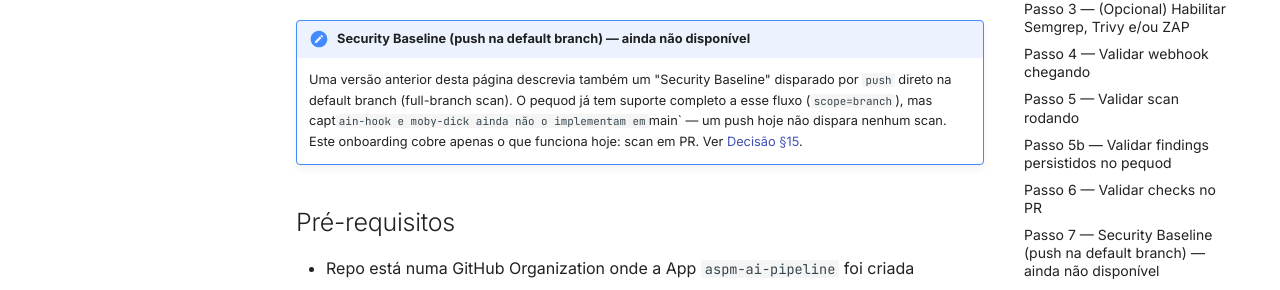
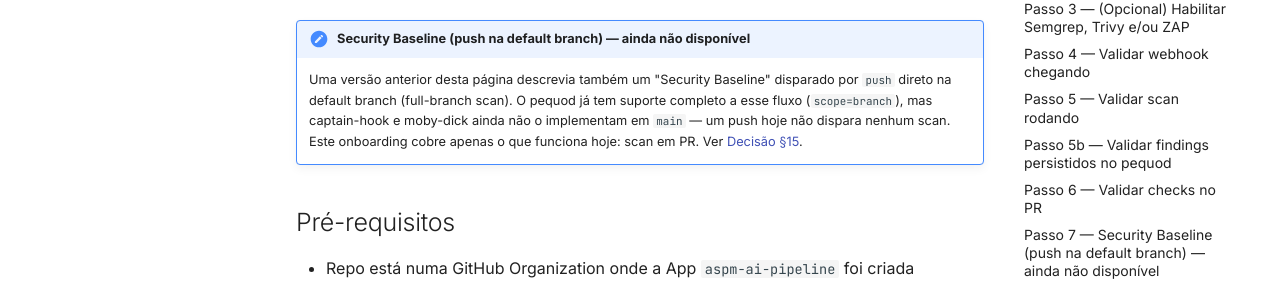
Before and after one commit to OdinEye-FIAP/aspm-docs, an MkDocs documentation site: the page built from docs/integration/onboarding-repo.md, in a window 1280 px wide and 900 px high. Shown: the part 294-584 px from the top of the window. Built offline with MkDocs 1.6.1 and Material for MkDocs 9.7.7, drawn with Linux system fonts in a browser that asks for light colours; comment, search, counter and statistics services are not loaded.

Commit message:
docs: corrigir typo (capt ain-hook) no onboarding-repo.md

```diff
--- a/docs/integration/onboarding-repo.md
+++ b/docs/integration/onboarding-repo.md
@@ -3,7 +3,7 @@
 Como adicionar um repo da org pra que ele receba scan automático em todo PR.
 
 !!! note "Security Baseline (push na default branch) — ainda não disponível"
-    Uma versão anterior desta página descrevia também um "Security Baseline" disparado por `push` direto na default branch (full-branch scan). O pequod já tem suporte completo a esse fluxo (`scope=branch`), mas capt`ain-hook e moby-dick ainda não o implementam em `main` — um push hoje não dispara nenhum scan. Este onboarding cobre apenas o que funciona hoje: scan em PR. Ver [Decisão §15](../overview/decisions.md#15-quality-gate-com-scopepr-e-scopebranch-security-baseline--nova).
+    Uma versão anterior desta página descrevia também um "Security Baseline" disparado por `push` direto na default branch (full-branch scan). O pequod já tem suporte completo a esse fluxo (`scope=branch`), mas captain-hook e moby-dick ainda não o implementam em `main` — um push hoje não dispara nenhum scan. Este onboarding cobre apenas o que funciona hoje: scan em PR. Ver [Decisão §15](../overview/decisions.md#15-quality-gate-com-scopepr-e-scopebranch-security-baseline--nova).
 
 ## Pré-requisitos
 
```
